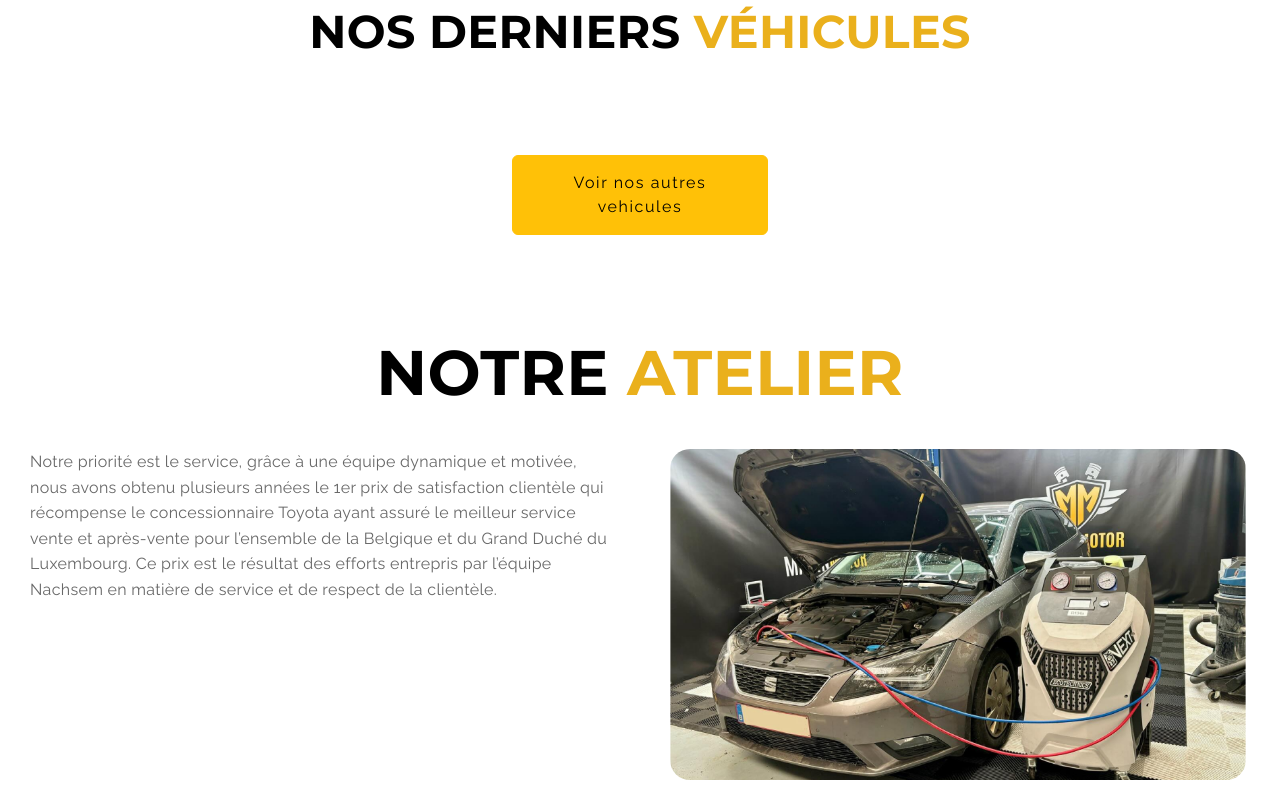
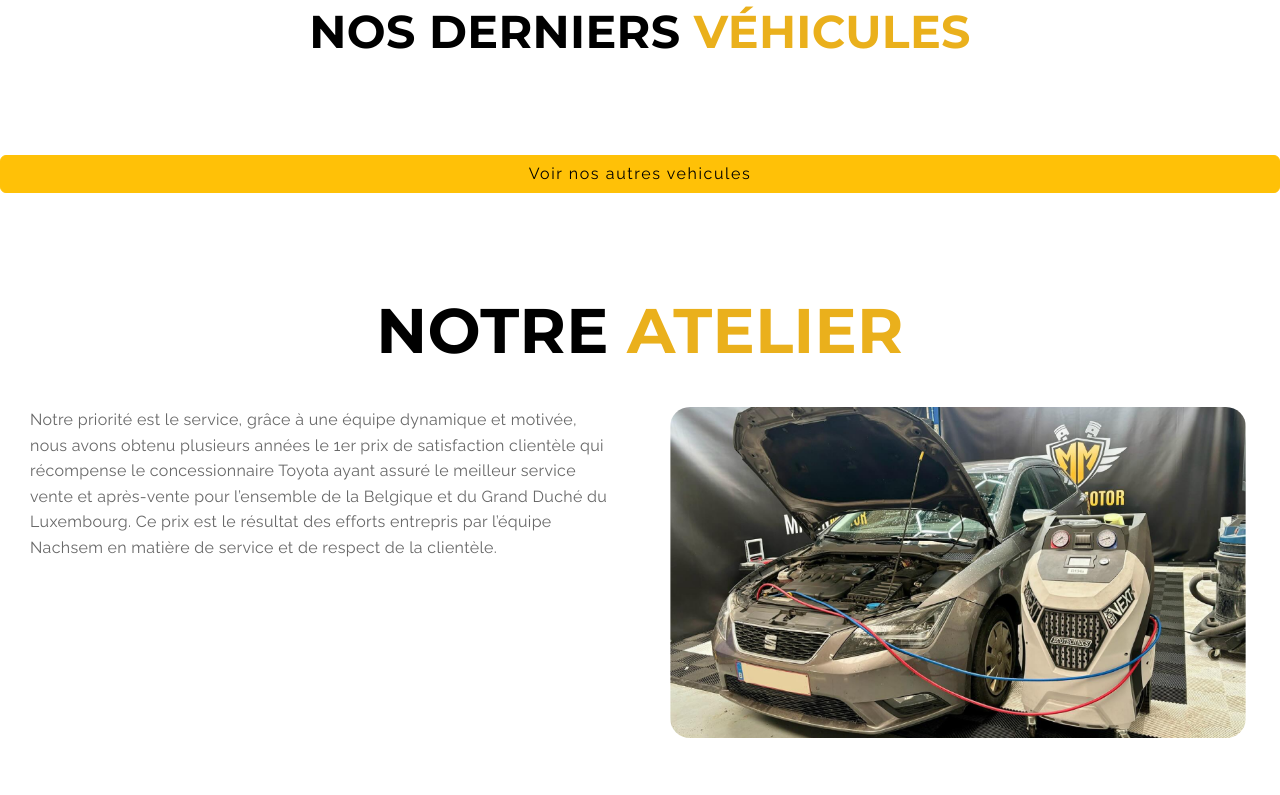
Before and after one commit to pavankumar2004/main, a website: page views/index.html in a window 1280 px wide. Shown: the part 781-1576 px from the top of the page. Drawn offline with nearby package versions, Linux system fonts and the light colour scheme; no server answers.

Commit message:
Update index.html

```diff
--- a/views/index.html
+++ b/views/index.html
@@ -121,7 +121,7 @@
         </div>
         <div class="all">
             <a href="/listing">
-                <button type="button" class="button btn btn-warning" style="width: 20%;height: 80px;">Voir nos autres vehicules</button>
+                <button type="button" class="button btn btn-warning" style="width: 100%;height: 100%;">Voir nos autres vehicules</button>
             </a>
         </div>
     </section>
```
